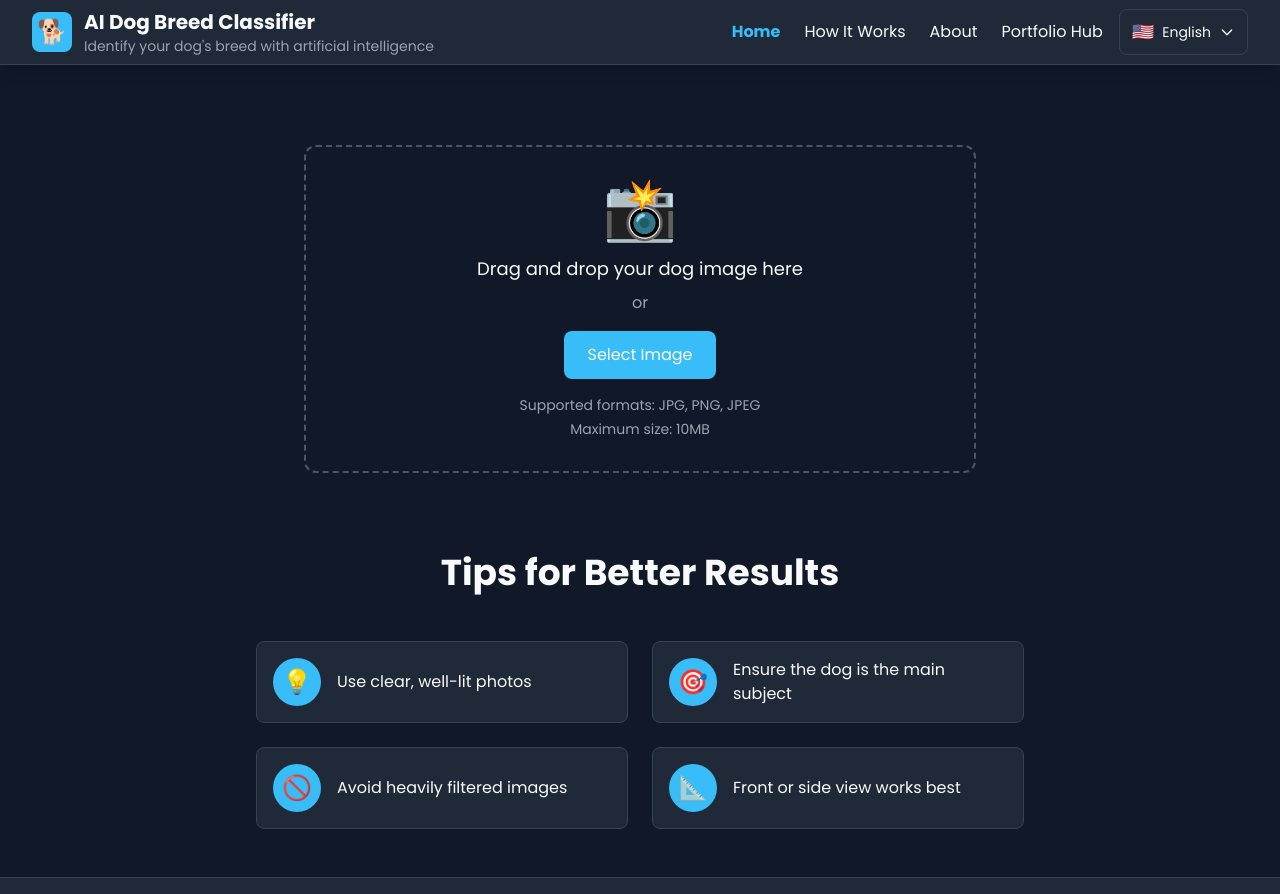
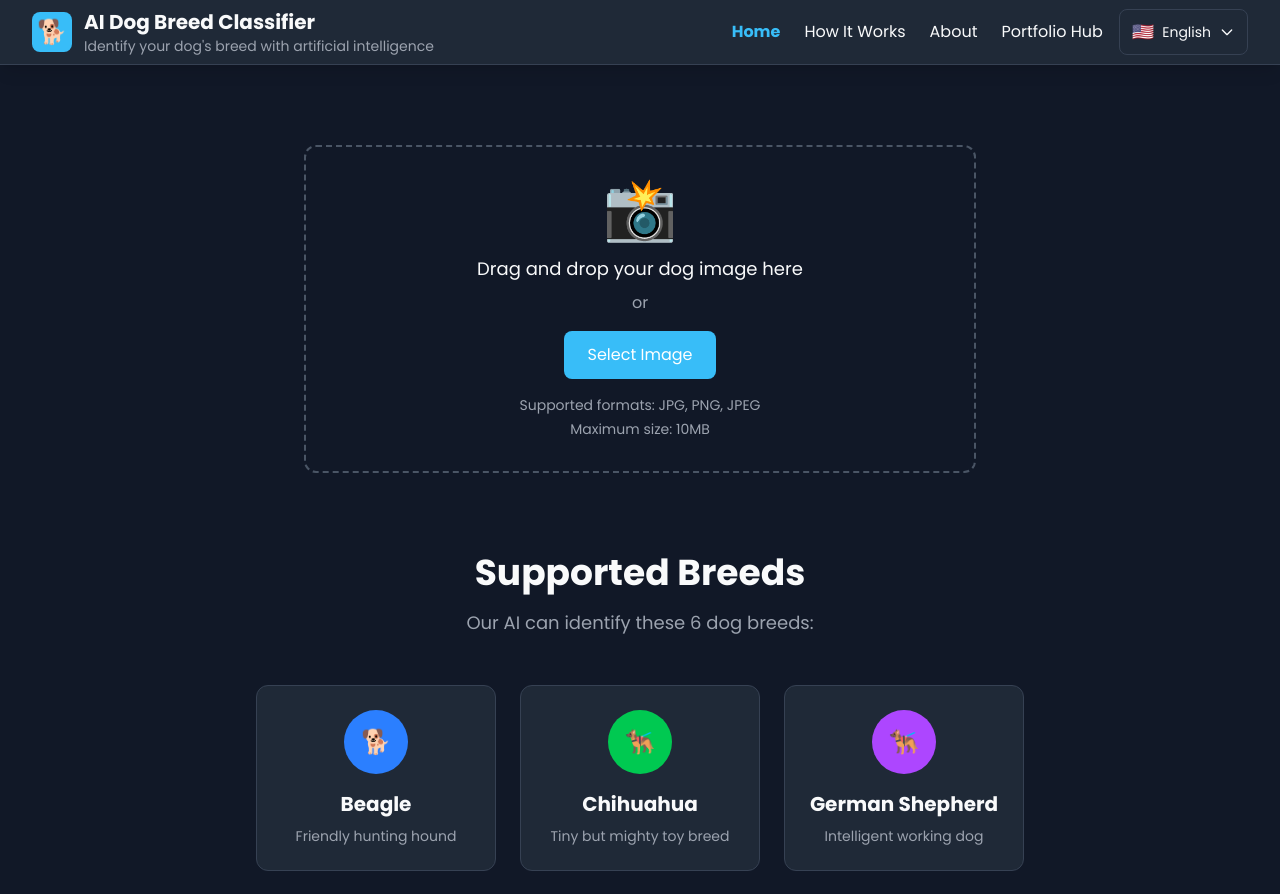
Before and after one commit to gbcbaptista/ai-image-dogs-classifier, a Next.js app in the folder ui/: page / in a window 1280 px wide. Shown: the top 894 px of the page. Built offline with nearby package versions, Linux system fonts and the light colour scheme.

Commit message:
feat: adding supported breeds to the home page

```diff
--- a/ui/src/app/page.tsx
+++ b/ui/src/app/page.tsx
@@ -15,6 +15,9 @@
           {!result ? <ImageUpload /> : <ResultDisplay />}
         </div>
       </section>
+      <div className="max-w-4xl mx-auto px-4 sm:px-6 lg:px-8">
+        <SupportedBreeds />
+      </div>
       <section className="pt-12 lg:pt-20 w-full">
         <div className="max-w-4xl mx-auto px-4 sm:px-6 lg:px-8">
           <Tips />
```
